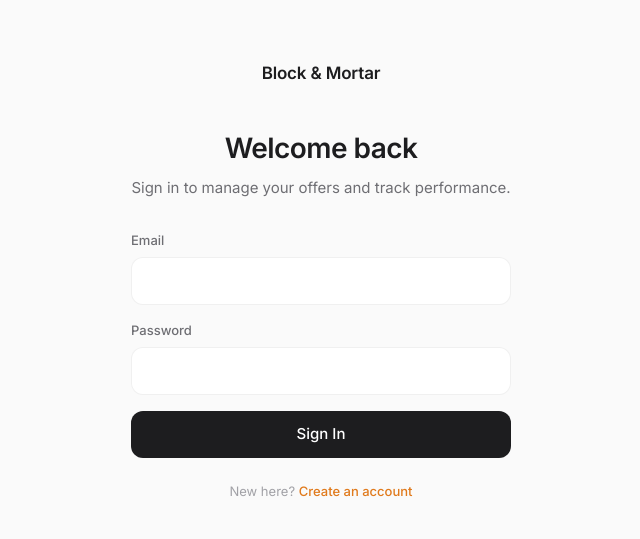
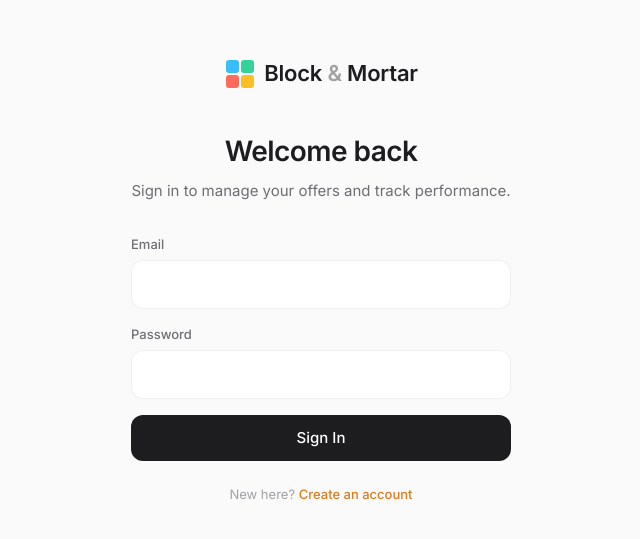
Before and after one commit to rhaugland/block-and-mortar, a Next.js app: page /business/login in a window 1280 px wide. Shown: the part 119-658 px from the top of the page, without its empty margins (319-959 px from the left). Built offline with nearby package versions, Linux system fonts and the light colour scheme.

Commit message:
Add colorful block logo mark across all pages
- 4-square block mark: coral, sunflower, sky, mint
- Logo component with hover rotate animation
- Large variant for auth pages, default for navs
- Replaces plain text "Block & Mortar" everywhere

Co-Authored-By: Claude Opus 4.6 <noreply@anthropic.com>

```diff
--- a/src/app/admin/page.tsx
+++ b/src/app/admin/page.tsx
@@ -1,6 +1,7 @@
 "use client";
 
 import { useEffect, useState } from "react";
+import { Logo } from "@/components/logo";
 
 interface Stats {
   totalProperties: number;
@@ -53,11 +54,9 @@ export default function AdminDashboard() {
   return (
     <div className="min-h-screen bg-surface">
       <nav className="sticky top-0 z-50 border-b border-glass-border bg-glass backdrop-blur-xl">
-        <div className="mx-auto flex max-w-6xl items-center px-6 py-4">
-          <span className="text-[17px] font-semibold tracking-[-0.01em] text-text-primary">
-            Block &amp; Mortar
-            <span className="ml-2 text-[13px] font-normal text-text-tertiary">Admin</span>
-          </span>
+        <div className="mx-auto flex max-w-6xl items-center gap-3 px-6 py-4">
+          <Logo href="/admin" />
+          <span className="text-[13px] font-medium text-text-tertiary">Admin</span>
         </div>
       </nav>
 
--- a/src/app/business/layout.tsx
+++ b/src/app/business/layout.tsx
@@ -2,6 +2,7 @@
 
 import Link from "next/link";
 import { useRouter, usePathname } from "next/navigation";
+import { Logo } from "@/components/logo";
 
 export default function BusinessLayout({ children }: { children: React.ReactNode }) {
   const router = useRouter();
@@ -20,9 +21,7 @@ export default function BusinessLayout({ children }: { children: React.ReactNode
     <div className="min-h-screen bg-surface">
       <nav className="sticky top-0 z-50 border-b border-glass-border bg-glass backdrop-blur-xl">
         <div className="mx-auto flex max-w-6xl items-center justify-between px-6 py-4">
-          <Link href="/business/dashboard" className="text-[17px] font-semibold tracking-[-0.01em] text-text-primary">
-            Block &amp; Mortar
-          </Link>
+          <Logo href="/business/dashboard" />
           <div className="flex items-center gap-5">
             <Link
               href="/business/dashboard"
--- a/src/app/business/login/page.tsx
+++ b/src/app/business/login/page.tsx
@@ -3,6 +3,7 @@
 import { useState } from "react";
 import { useRouter } from "next/navigation";
 import Link from "next/link";
+import { Logo } from "@/components/logo";
 
 export default function BusinessLogin() {
   const router = useRouter();
@@ -35,9 +36,9 @@ export default function BusinessLogin() {
 
   return (
     <div className="flex min-h-screen flex-col items-center justify-center bg-surface px-4">
-      <Link href="/" className="mb-10 text-[17px] font-semibold tracking-[-0.01em] text-text-primary">
-        Block &amp; Mortar
-      </Link>
+      <div className="mb-10">
+        <Logo size="large" />
+      </div>
       <div className="w-full max-w-[380px]">
         <h1 className="text-center text-[28px] font-semibold tracking-[-0.02em] text-text-primary">
           Welcome back
--- a/src/app/business/signup/page.tsx
+++ b/src/app/business/signup/page.tsx
@@ -3,6 +3,7 @@
 import { useState } from "react";
 import { useRouter } from "next/navigation";
 import Link from "next/link";
+import { Logo } from "@/components/logo";
 
 const US_STATES = [
   "AL","AK","AZ","AR","CA","CO","CT","DE","FL","GA","HI","ID","IL","IN","IA",
@@ -59,9 +60,9 @@ export default function BusinessSignup() {
 
   return (
     <div className="flex min-h-screen flex-col items-center bg-surface px-4 py-16">
-      <Link href="/" className="mb-10 text-[17px] font-semibold tracking-[-0.01em] text-text-primary">
-        Block &amp; Mortar
-      </Link>
+      <div className="mb-10">
+        <Logo size="large" />
+      </div>
       <div className="w-full max-w-[480px]">
         <h1 className="text-center text-[28px] font-semibold tracking-[-0.02em] text-text-primary">
           Get in front of new neighbors
--- a/src/app/page.tsx
+++ b/src/app/page.tsx
@@ -1,4 +1,5 @@
 import Link from "next/link";
+import { Logo } from "@/components/logo";
 
 export default function Home() {
   return (
@@ -6,9 +7,7 @@ export default function Home() {
       {/* Glass Nav */}
       <nav className="sticky top-0 z-50 border-b border-glass-border bg-glass backdrop-blur-xl">
         <div className="mx-auto flex max-w-6xl items-center justify-between px-6 py-4">
-          <span className="text-[17px] font-semibold tracking-[-0.01em] text-text-primary">
-            Block &amp; Mortar
-          </span>
+          <Logo />
           <div className="flex items-center gap-6">
             <Link
               href="/business/login"
--- a/src/app/property/layout.tsx
+++ b/src/app/property/layout.tsx
@@ -2,6 +2,7 @@
 
 import Link from "next/link";
 import { useRouter, usePathname } from "next/navigation";
+import { Logo } from "@/components/logo";
 
 export default function PropertyLayout({ children }: { children: React.ReactNode }) {
   const router = useRouter();
@@ -20,9 +21,7 @@ export default function PropertyLayout({ children }: { children: React.ReactNode
     <div className="min-h-screen bg-surface">
       <nav className="sticky top-0 z-50 border-b border-glass-border bg-glass backdrop-blur-xl">
         <div className="mx-auto flex max-w-6xl items-center justify-between px-6 py-4">
-          <Link href="/property/dashboard" className="text-[17px] font-semibold tracking-[-0.01em] text-text-primary">
-            Block &amp; Mortar
-          </Link>
+          <Logo href="/property/dashboard" />
           <div className="flex items-center gap-5">
             <Link
               href="/property/dashboard"
--- a/src/app/property/login/page.tsx
+++ b/src/app/property/login/page.tsx
@@ -3,6 +3,7 @@
 import { useState } from "react";
 import { useRouter } from "next/navigation";
 import Link from "next/link";
+import { Logo } from "@/components/logo";
 
 export default function PropertyLogin() {
   const router = useRouter();
@@ -35,9 +36,9 @@ export default function PropertyLogin() {
 
   return (
     <div className="flex min-h-screen flex-col items-center justify-center bg-surface px-4">
-      <Link href="/" className="mb-10 text-[17px] font-semibold tracking-[-0.01em] text-text-primary">
-        Block &amp; Mortar
-      </Link>
+      <div className="mb-10">
+        <Logo size="large" />
+      </div>
       <div className="w-full max-w-[380px]">
         <h1 className="text-center text-[28px] font-semibold tracking-[-0.02em] text-text-primary">
           Property sign-in
--- a/src/app/property/signup/page.tsx
+++ b/src/app/property/signup/page.tsx
@@ -3,6 +3,7 @@
 import { useState } from "react";
 import { useRouter } from "next/navigation";
 import Link from "next/link";
+import { Logo } from "@/components/logo";
 
 const US_STATES = [
   "AL","AK","AZ","AR","CA","CO","CT","DE","FL","GA","HI","ID","IL","IN","IA",
@@ -52,9 +53,9 @@ export default function PropertySignup() {
 
   return (
     <div className="flex min-h-screen flex-col items-center bg-surface px-4 py-16">
-      <Link href="/" className="mb-10 text-[17px] font-semibold tracking-[-0.01em] text-text-primary">
-        Block &amp; Mortar
-      </Link>
+      <div className="mb-10">
+        <Logo size="large" />
+      </div>
       <div className="w-full max-w-[480px]">
         <h1 className="text-center text-[28px] font-semibold tracking-[-0.02em] text-text-primary">
           Make your neighborhood a selling point
--- /dev/null
+++ b/src/components/logo.tsx
@@ -0,0 +1,44 @@
+import Link from "next/link";
+
+export function Logo({ href = "/", size = "default" }: { href?: string; size?: "default" | "large" }) {
+  const isLarge = size === "large";
+
+  return (
+    <Link href={href} className="flex items-center gap-2 group">
+      {/* Colorful block mark */}
+      <svg
+        width={isLarge ? 32 : 24}
+        height={isLarge ? 32 : 24}
+        viewBox="0 0 32 32"
+        fill="none"
+        className="transition-transform group-hover:rotate-3"
+      >
+        {/* Bottom-left block */}
+        <rect x="2" y="17" width="13" height="13" rx="3" fill="#ff6b5b" />
+        {/* Bottom-right block */}
+        <rect x="17" y="17" width="13" height="13" rx="3" fill="#fbbf24" />
+        {/* Top-left block */}
+        <rect x="2" y="2" width="13" height="13" rx="3" fill="#38bdf8" />
+        {/* Top-right block */}
+        <rect x="17" y="2" width="13" height="13" rx="3" fill="#34d399" />
+      </svg>
+      {/* Wordmark */}
+      <span className={`font-semibold tracking-[-0.01em] ${isLarge ? "text-[22px]" : "text-[17px]"}`}>
+        <span className="text-text-primary">Block</span>
+        <span className="text-text-tertiary">&nbsp;&amp;&nbsp;</span>
+        <span className="text-text-primary">Mortar</span>
+      </span>
+    </Link>
+  );
+}
+
+export function LogoMark() {
+  return (
+    <svg width={24} height={24} viewBox="0 0 32 32" fill="none">
+      <rect x="2" y="17" width="13" height="13" rx="3" fill="#ff6b5b" />
+      <rect x="17" y="17" width="13" height="13" rx="3" fill="#fbbf24" />
+      <rect x="2" y="2" width="13" height="13" rx="3" fill="#38bdf8" />
+      <rect x="17" y="2" width="13" height="13" rx="3" fill="#34d399" />
+    </svg>
+  );
+}
```
